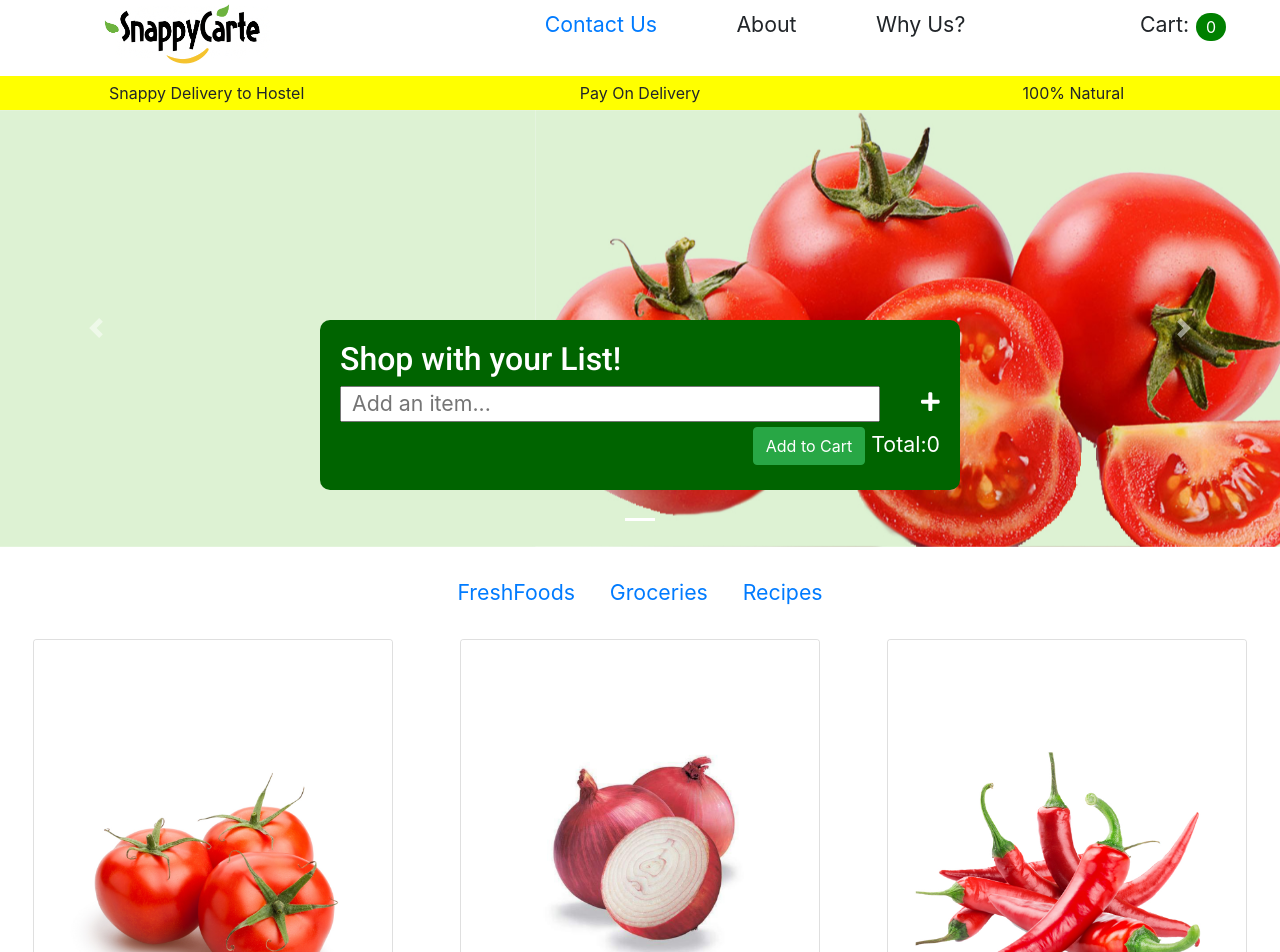
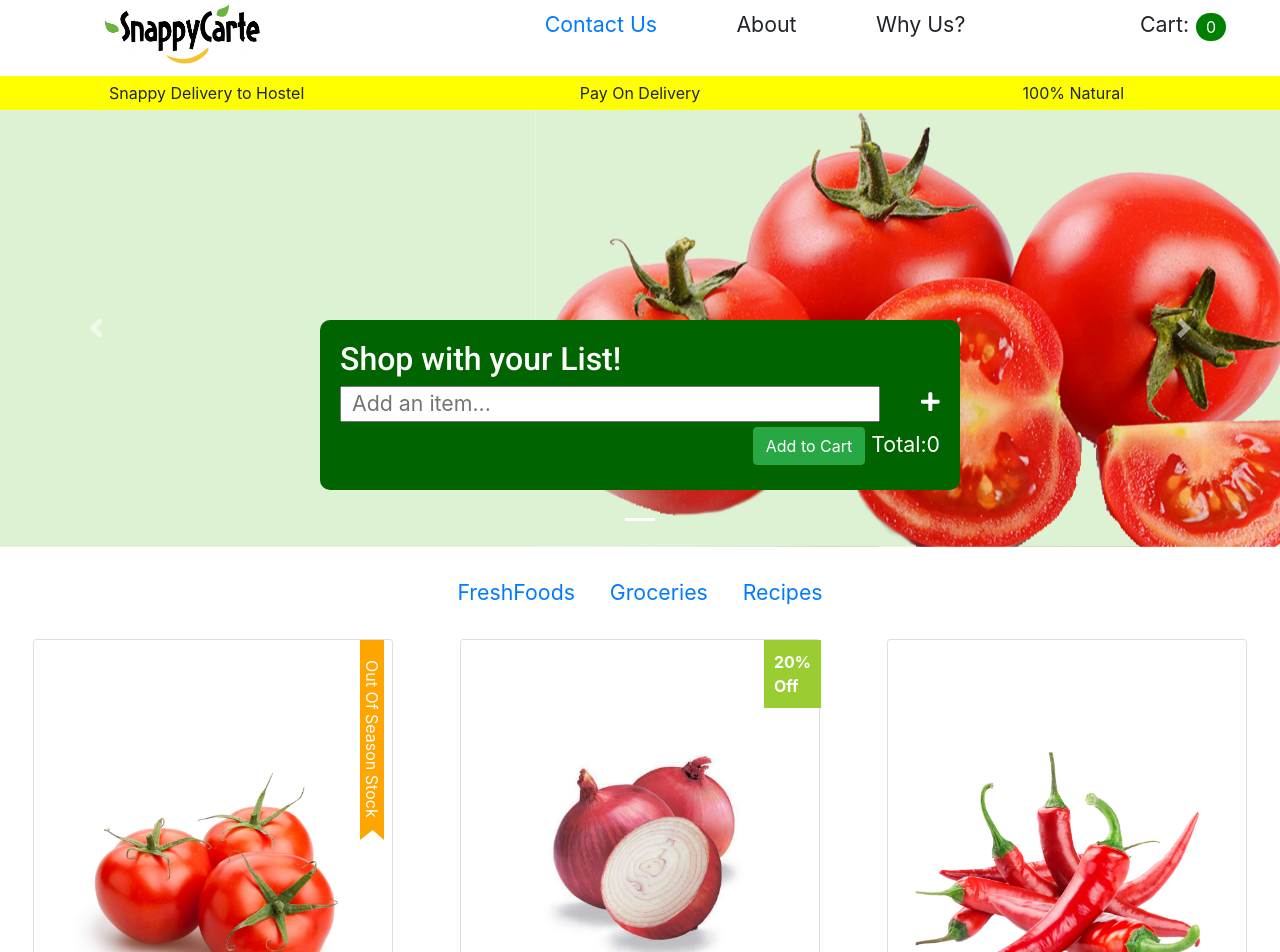
Before and after one commit to EllisOtoo/freshdirect, a React (Create React App) app: page / in a window 1280 px wide. Shown: the top 952 px of the page. Built offline with nearby package versions, Linux system fonts and the light colour scheme; the HTML template or start-up script is replaced by a standard one.

Commit message:
Updated Product Component

```diff
--- a/src/App.js
+++ b/src/App.js
@@ -50,7 +50,7 @@ function App() {
         <Route exact path="/groceries" component={Groceries} />
         <Route exact path="/freshfoods" component={FreshFoods} />
         <Route exact path="/recipes" component={Recipies} />
-        <Route exact path="/freshdirect" component={FreshFoods} />
+        <Route exact path="/snappycarte" component={FreshFoods} />
         {/* <SayHiClosure data={data} /> */}
         {/* <SelectOptionsWidget options={["One", "Two", "Three"]} /> */}
         {/* <SmalllerWidget /> */}
--- a/src/catalogues/FreshFoods.js
+++ b/src/catalogues/FreshFoods.js
@@ -15,6 +15,7 @@ function FreshFoods() {
       style={{
         display: "flex",
         flexWrap: "wrap",
+        position: "relative",
         justifyContent: "space-around",
         marginBottom: "70px",
       }}
@@ -25,6 +26,7 @@ function FreshFoods() {
         featureList={["Feature One", "Feature Two"]}
         kiloPrice={8}
         imgsrc={tomato}
+        seasonLow={true}
       />
       <Product
         name={`Nadia's Fresh Onions`}
@@ -32,6 +34,7 @@ function FreshFoods() {
         featureList={["Feature One", "Feature Two"]}
         kiloPrice={3}
         imgsrc={onion}
+        promo={20}
       />
       <Product
         name={`Felicity's Chilli Pepper`}
@@ -44,6 +47,7 @@ function FreshFoods() {
         name={`Johnsons's Kontomire`}
         description={"Sample Description"}
         featureList={["Feature One", "Feature Two"]}
+        seasonLow={true}
         kiloPrice={3}
         imgsrc={kontonmire}
       />
@@ -53,6 +57,7 @@ function FreshFoods() {
         featureList={["Feature One", "Feature Two"]}
         kiloPrice={2}
         imgsrc={ginger}
+        promo={10}
       />
       <Product
         name={`Bella's Garden Eggs`}
--- a/src/components/Footer.js
+++ b/src/components/Footer.js
@@ -1,12 +1,14 @@
 import React from "react";
 import { Container, Row, Col } from "react-bootstrap";
+import style from "../styles/footer.module.css";
 
 function Footer() {
   return (
-    <Container>
-      <Row>
-        <Col>SnappyCarte 2021</Col>
-        <Col></Col>
+    <Container fluid className={style.footerStyleOne}>
+      <Row style={{ padding: "20px 50px" }}>
+        <Col style={{ textAlign: "center" }}>
+          SnappyCarte 2021, Designed By InterrLogic, UPSA Hostel
+        </Col>
       </Row>
     </Container>
   );
--- a/src/components/Product.js
+++ b/src/components/Product.js
@@ -3,17 +3,35 @@ import { Card } from "react-bootstrap";
 import { Button } from "react-bootstrap";
 import { CartContext } from "../contexts/cartContext";
 // import { Button } from "react-bootstrap";
+import productStyle from "../styles/product.module.css";
 
-function Product({ name, description, featureList, imgsrc, kiloPrice }) {
+function Product({
+  name,
+  description,
+  featureList,
+  imgsrc,
+  kiloPrice,
+  seasonLow = false,
+  promo = 0,
+}) {
   let [Qty, setQty] = useState(0);
   let finalPrice = (perKilo) => perKilo * Qty;
-
   let { cart, addProduct } = useContext(CartContext);
 
   return (
     <Card style={{ width: "360px", marginBottom: "10px" }}>
       <Card.Img variant="top" src={imgsrc} />
       <Card.Body>
+        {seasonLow ? (
+          <div className={productStyle.outOfSeason}>Out Of Season Stock</div>
+        ) : (
+          ""
+        )}
+        {promo ? (
+          <span className={productStyle.discount}> {`${promo}% Off`}</span>
+        ) : (
+          ""
+        )}
         <Card.Title>
           {name}{" "}
           <span
@@ -36,6 +54,7 @@ function Product({ name, description, featureList, imgsrc, kiloPrice }) {
         </Card.Text>
         <Button
           variant={"success"}
+          style={{ margin: "0px 10px" }}
           onClick={() =>
             addProduct([
               ...cart,
--- /dev/null
+++ b/src/styles/footer.module.css
@@ -0,0 +1,3 @@
+.footerStyleOne {
+  background-color: orange;
+}
--- /dev/null
+++ b/src/styles/product.module.css
@@ -0,0 +1,36 @@
+.outOfSeason {
+  background-color: orange;
+  color: white;
+  padding: 0 20px;
+  position: absolute;
+  top: 0px;
+  left: 350px;
+  transform: rotate(90deg);
+  width: 200px;
+  transform-origin: 0 0;
+  clip-path: polygon(100% 0, 95% 47%, 100% 100%, 0% 100%, 0 51%, 0% 0%);
+}
+
+.discount {
+  background-color: yellowgreen;
+  position: absolute;
+  color: white;
+  top: 0px;
+  font-weight: 700;
+  padding: 10px;
+  box-sizing: border-box;
+  left: 303px;
+}
+/* .inSeason {
+  position: absolute;
+  top: 0px;
+  left: 320px;
+  transform: rotate(90deg);
+
+  transform-origin: 0 0;
+  background-color: #64bd69;
+  clip-path: polygon(100% 0, 95% 47%, 100% 100%, 0% 100%, 0 51%, 0% 0%);
+  padding: 0 5px;
+  width: 200px;
+  color: white;
+} */
```
